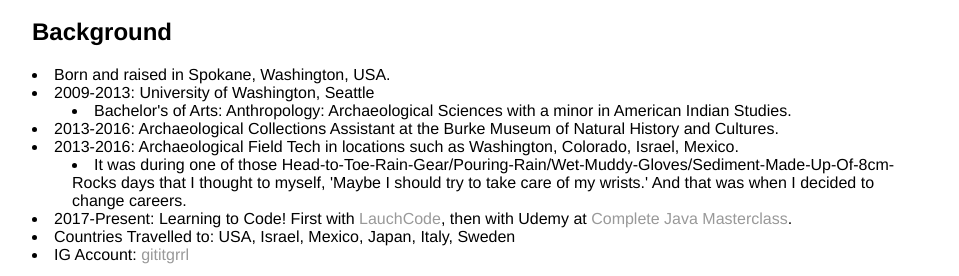
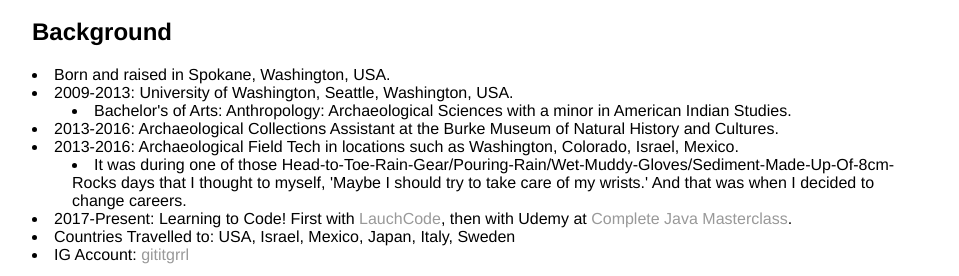
Before and after one commit to ktlnbstn/ktlnbstn.github.io, a Jekyll site: the page built from about/index.html, in a window 1280 px wide. Shown: the part 355-631 px from the top of the page, without its empty margins (160-1119 px from the left). Built offline with Jekyll 4.4.1, drawn with Linux system fonts in a browser that asks for light colours.

Commit message:
update location

```diff
--- a/about/index.html
+++ b/about/index.html
@@ -18,7 +18,7 @@ title: About Me
 <h2>Background</h2>
 	<dl>
 	<dt><li>Born and raised in Spokane, Washington, USA. </li></dt>
-	<dt><li>2009-2013: University of Washington, Seattle</li></dt>
+	<dt><li>2009-2013: University of Washington, Seattle, Washington, USA.</li></dt>
 	<dd><li>Bachelor's of Arts: Anthropology: Archaeological Sciences with a minor in American Indian Studies.</li></dd>
 	<dt><li>2013-2016: Archaeological Collections Assistant at the Burke Museum of Natural History and Cultures. </li></dt>
 	<dt><li>2013-2016: Archaeological Field Tech in locations such as Washington, Colorado, Israel, Mexico.</li></dt>
```
